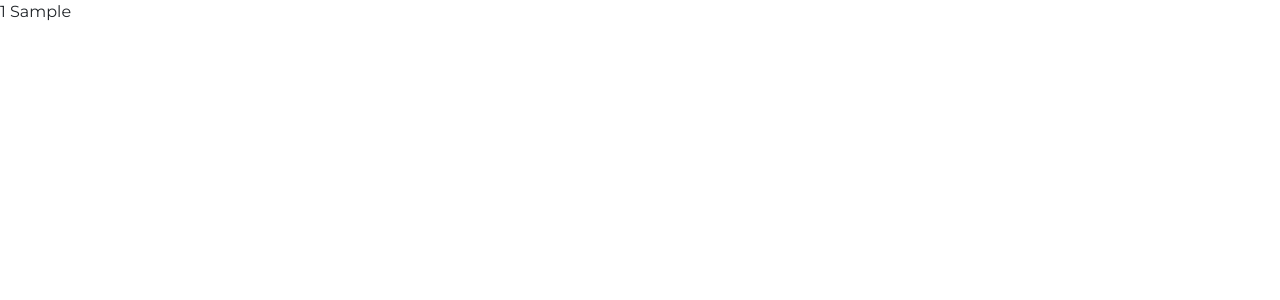
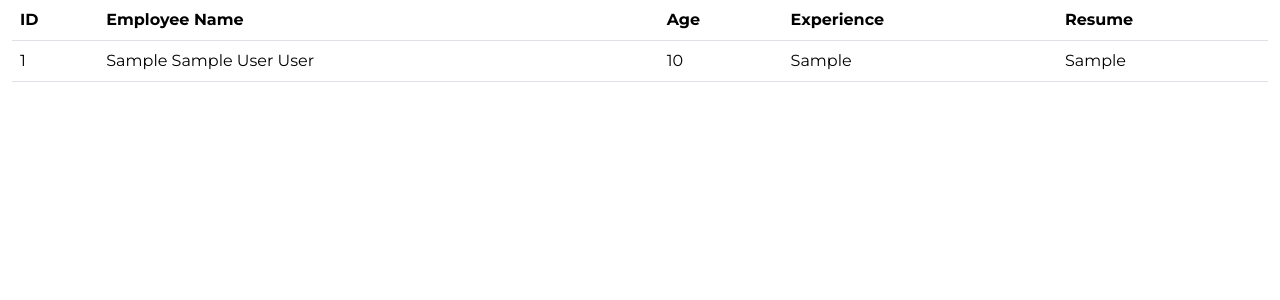
Before and after one commit to Bilal-19/PHP-CRUD, a PHP site: page /listing.php in a window 1280 px wide. Before the commit the part shown is almost empty. Shown: the top 300 px of the page. Run offline with PHP 8.4, Linux system fonts and the light colour scheme; tables that the repository leaves empty hold one stand-in row (values such as "Sample post").

Commit message:
Display employees data.

```diff
--- a/listing.php
+++ b/listing.php
@@ -26,11 +26,38 @@
     $readQuery = "SELECT * FROM employees";
 
     $execQuery = mysqli_query($dbConnection, $readQuery);
+    ?>
 
-    while ($val = mysqli_fetch_assoc($execQuery)) {
-        echo $val['ID'] . " " . $val['firstName'];
-    }
-    ?>
+    <div class="container-fluid">
+        <div class="row">
+            <div class="col-md-12">
+                <table class="table">
+                    <thead>
+                        <tr>
+                            <th>ID</th>
+                            <th>Employee Name</th>
+                            <th>Age</th>
+                            <th>Experience</th>
+                            <th>Resume</th>
+                        </tr>
+                    </thead>
+                    <tbody>
+                        <?php
+                        while ($val = mysqli_fetch_assoc($execQuery)) {
+                            echo "<tr>";
+                            echo "<td> {$val['ID']} </td>";
+                            echo "<td> {$val['firstName']} {$val['middleName']} {$val['lastName']} </td>";
+                            echo "<td> {$val['age']} </td>";
+                            echo "<td> {$val['experience']} </td>";
+                            echo "<td> {$val['resumePath']} </td>";
+                            echo "</tr>";
+                        }
+                        ?>
+                    </tbody>
+                </table>
+            </div>
+        </div>
+    </div>
 </body>
 
 </html>
```
